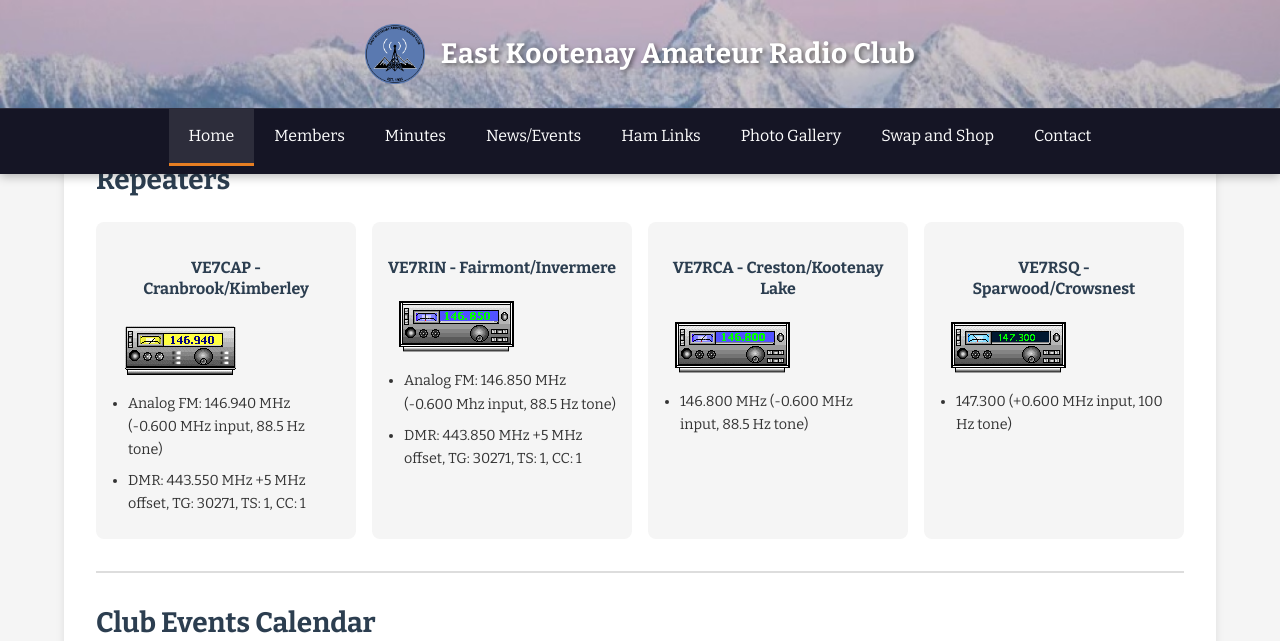
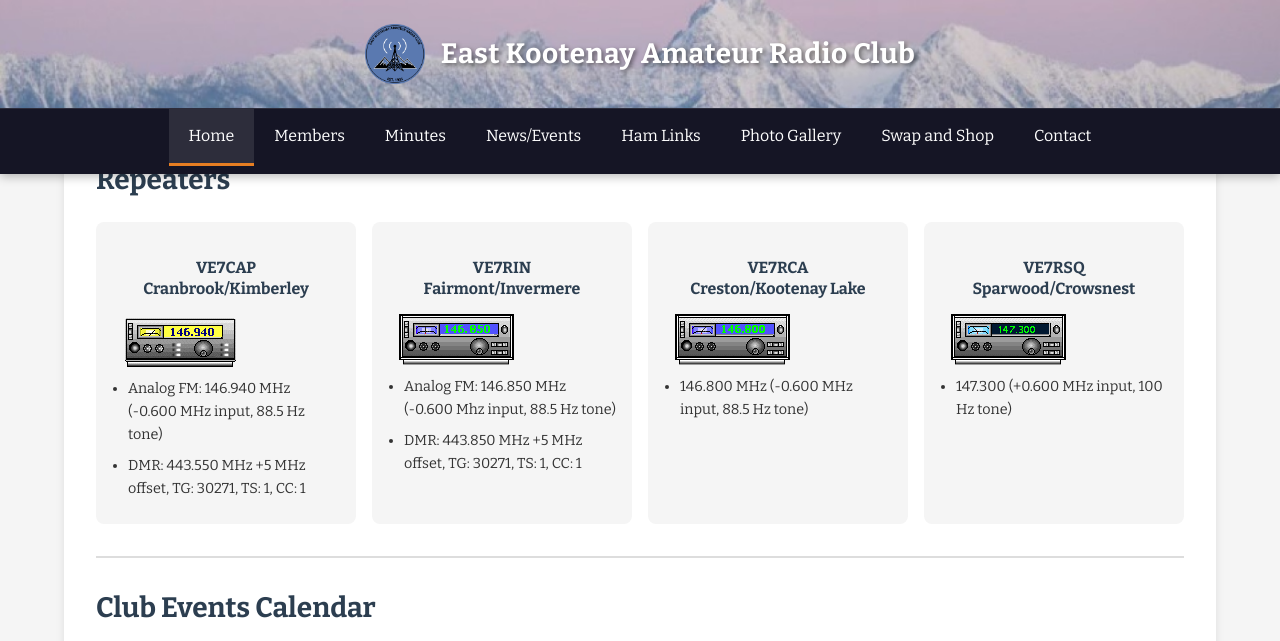
Before and after one commit to VE7TXO/ekarc-dot-ca, a Jekyll site: the page built from index.md, in a window 1280 px wide and 1400 px high, scrolled down 1065 px. Shown: the top 641 px of the window. Built offline with Jekyll 4.4.1, drawn with Linux system fonts in a browser that asks for light colours; grey boxes are pictures that could not be loaded.

Commit message:
Center repeater images and add line breaks in titles

```diff
--- a/assets/css/style.css
+++ b/assets/css/style.css
@@ -193,10 +193,10 @@ li {
 }
 
 .repeater-card img {
-  width: auto;
+  display: block;
+  margin: 0 auto 0.75rem;
   max-width: 100%;
   height: auto;
-  margin-bottom: 0.75rem;
   border-radius: 4px;
 }
 
--- a/index.md
+++ b/index.md
@@ -41,7 +41,7 @@ Join the local VHF simplex sideband net Sunday mornings at 10:00 Mountain Time o
 <div class="repeaters-grid">
 
 <div class="repeater-card">
-<h3>VE7CAP - Cranbrook/Kimberley</h3>
+<h3>VE7CAP<br>Cranbrook/Kimberley</h3>
 <img src="images/NEW-14694_cran_kim.gif" alt="Cranbrook/Kimberley Repeater Map">
 <ul>
 <li>Analog FM: 146.940 MHz (-0.600 MHz input, 88.5 Hz tone)</li>
@@ -50,7 +50,7 @@ Join the local VHF simplex sideband net Sunday mornings at 10:00 Mountain Time o
 </div>
 
 <div class="repeater-card">
-<h3>VE7RIN - Fairmont/Invermere</h3>
+<h3>VE7RIN<br>Fairmont/Invermere</h3>
 <img src="images/Fairmont_Invermere_solid.gif" alt="Fairmont/Invermere Repeater Map">
 <ul>
 <li>Analog FM: 146.850 MHz (-0.600 Mhz input, 88.5 Hz tone)</li>
@@ -59,7 +59,7 @@ Join the local VHF simplex sideband net Sunday mornings at 10:00 Mountain Time o
 </div>
 
 <div class="repeater-card">
-<h3>VE7RCA - Creston/Kootenay Lake</h3>
+<h3>VE7RCA<br>Creston/Kootenay Lake</h3>
 <img src="images/Creston_solid.gif" alt="Creston/Kootenay Lake Repeater Map">
 <ul>
 <li>146.800 MHz (-0.600 MHz input, 88.5 Hz tone)</li>
@@ -67,7 +67,7 @@ Join the local VHF simplex sideband net Sunday mornings at 10:00 Mountain Time o
 </div>
 
 <div class="repeater-card">
-<h3>VE7RSQ - Sparwood/Crowsnest</h3>
+<h3>VE7RSQ<br>Sparwood/Crowsnest</h3>
 <img src="images/Sparwood_Crowsnest_solid.gif" alt="Sparwood/Crowsnest Repeater Map">
 <ul>
 <li>147.300 (+0.600 MHz input, 100 Hz tone)</li>
```
